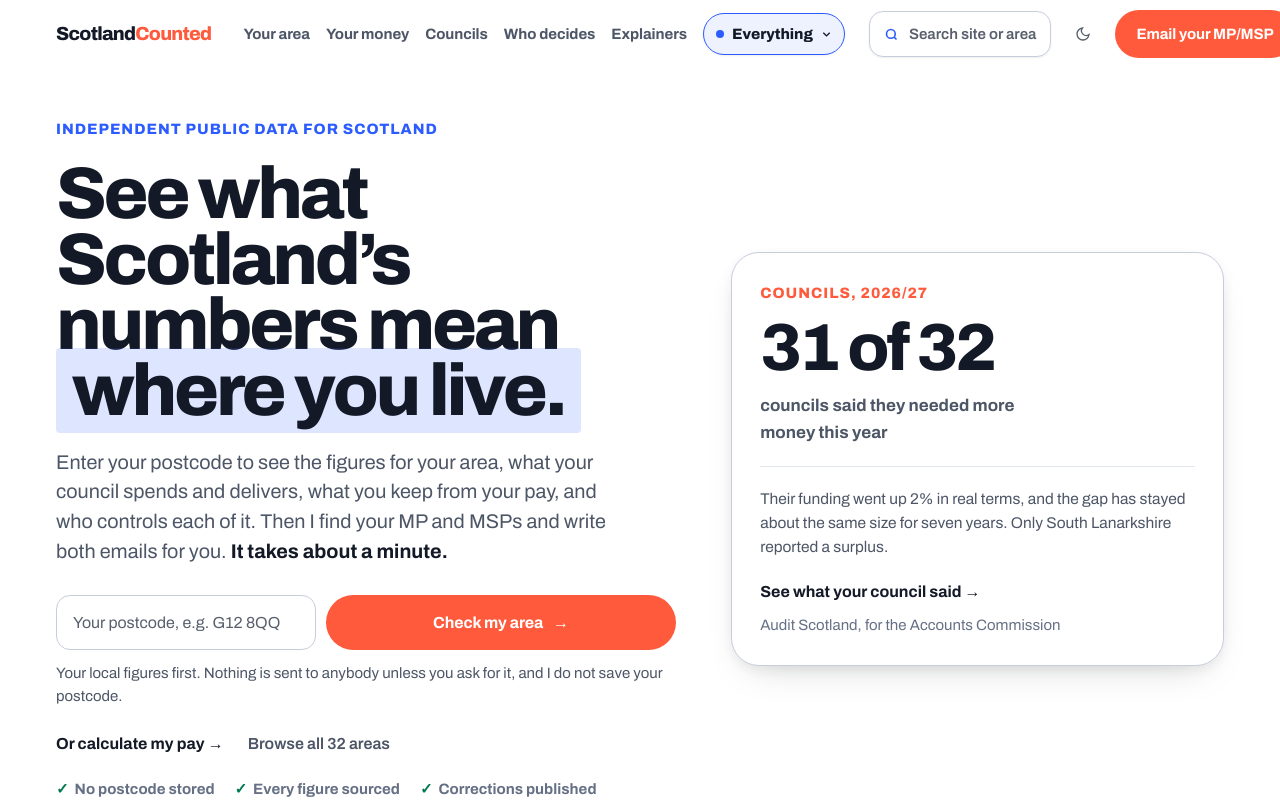
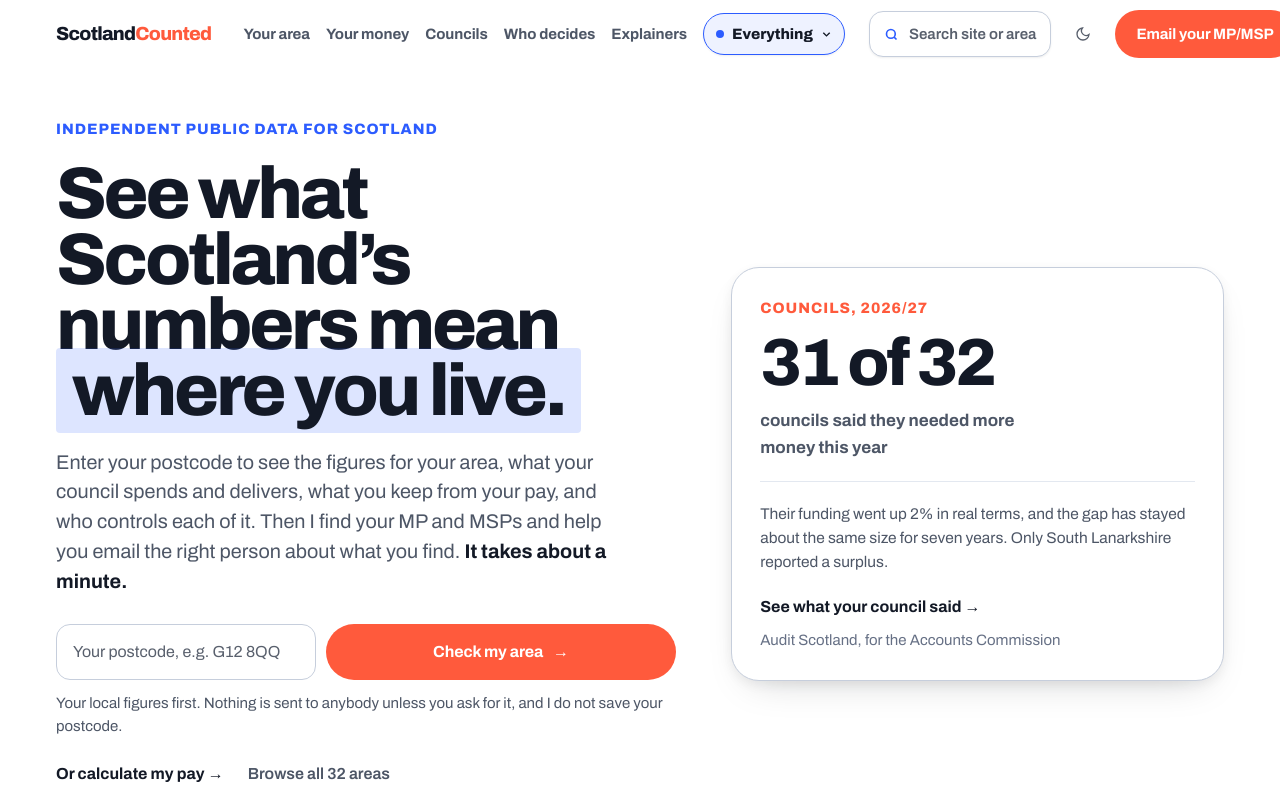
Before and after one commit to GraemeVIP/scotland-counted, a Next.js app: page / in a window 1280 px wide. Shown: the top 800 px of the page. Built offline with nearby package versions, Linux system fonts and the light colour scheme.

Commit message:
Clarify homepage email wording

```diff
--- a/src/app/(site)/Hero.tsx
+++ b/src/app/(site)/Hero.tsx
@@ -66,12 +66,12 @@ export default function Hero({
             <p className="text-[17px] sm:text-[clamp(18px,1.55vw,21px)] leading-[1.5] text-[var(--ink-2)] max-w-[49ch] mb-5 sm:mb-7 md:max-xl:mx-auto">
               <span className="sm:hidden">
                 Your area, your council, your pay and your bills, in ordinary words. Then I find
-                your MP and MSPs and write the emails for you.{" "}
+                your MP and MSPs and help you email the right person about what you find.{" "}
               </span>
               <span className="hidden sm:inline">
                 Enter your postcode to see the figures for your area, what your council spends
                 and delivers, what you keep from your pay, and who controls each of it. Then I
-                find your MP and MSPs and write both emails for you.{" "}
+                find your MP and MSPs and help you email the right person about what you find.{" "}
               </span>
               <strong className="text-[var(--ink)]">It takes about a minute.</strong>
             </p>
```
